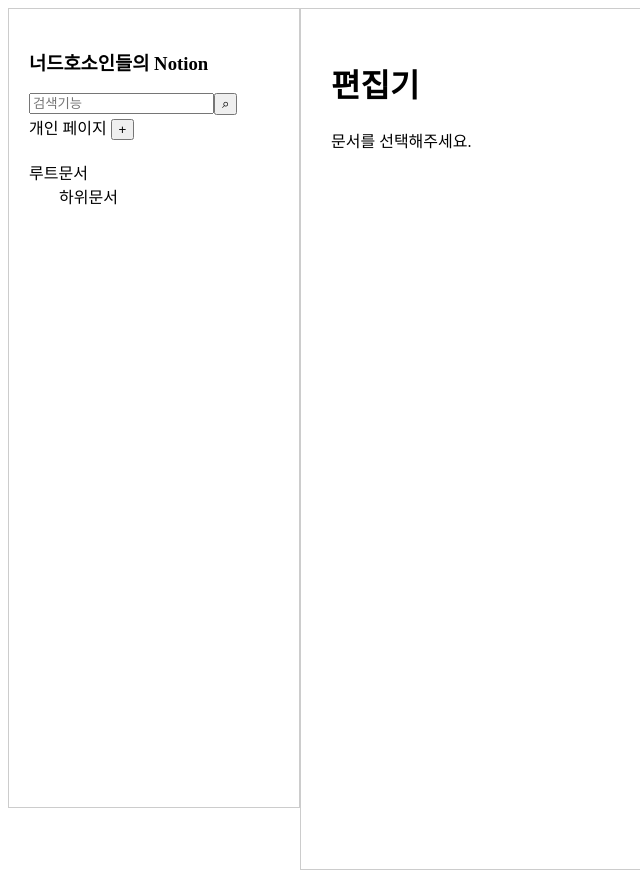
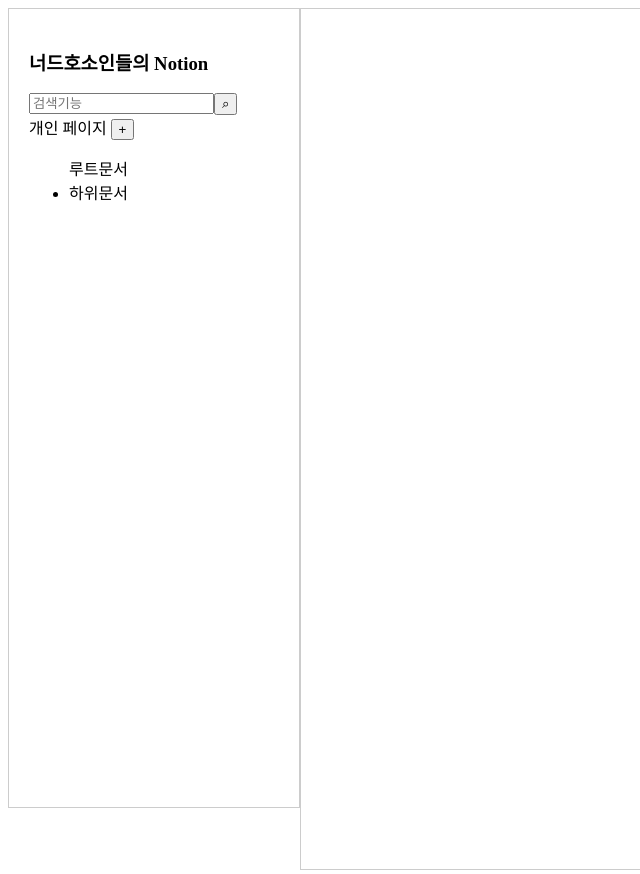
Before and after one commit to prgrms-fe-devcourse/FE7-Project1-TEAM-5, a plain HTML site: page index.html in a window 1280 px wide. Shown: the top 874 px of the page, without its empty margins (0-640 px from the left). Drawn offline with Linux system fonts and the light colour scheme.

Commit message:
feat: html 편집기 수정

```diff
--- a/index.html
+++ b/index.html
@@ -23,25 +23,19 @@
       <span>개인 페이지</span>
       <button>+</button>
     </div>
-    <div class="DocumentTree">
-      <div>
-        루트문서
-        <div class="DocumentItem">
-          하위문서
-        </div>
-      </div>
-    </div>
+    <ul>
+      루트문서
+      <li>
+        하위문서
+      </li>
+    </ul>
+  </aside>
+  <main>
+    <textarea class="EditorContainer" value="편집기">
 
-  </aside>
-
-  <main>
-    <div class="EditorContainer">
-      <h1>편집기</h1>
-      <div class="EditorContent" contenteditable="true">
-        문서를 선택해주세요.
-      </div>
-    </div>
+    </textarea>
   </main>
+  <script type="module" src="./src/index.js"></script>
 </body>
 
 </html>
--- a/src/styles/global.css
+++ b/src/styles/global.css
@@ -15,15 +15,6 @@ main {
   flex-grow: 1;
 }
 
-
-.DocumentItem {
-  margin-left: 30px;
-}
-
-.DocumentTree {
-  padding-top: 20px;
-}
-
 .EditorContainer {
   margin: 0px;
   width: 100%;
```
